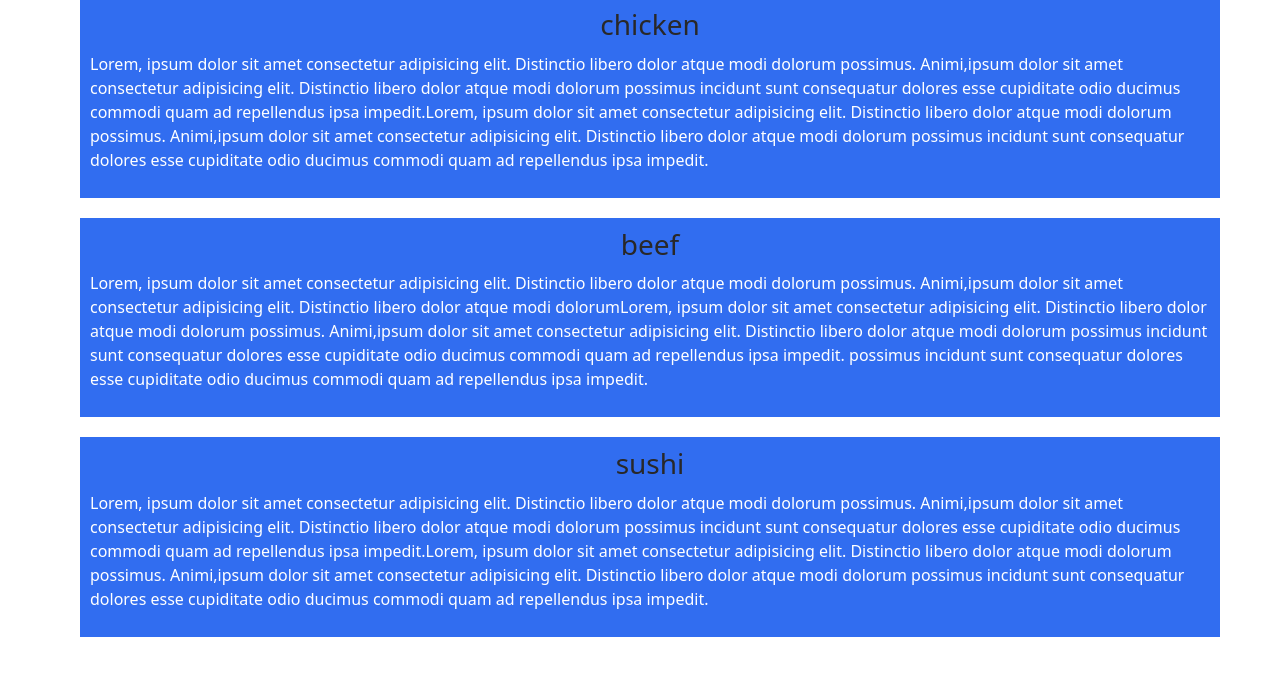
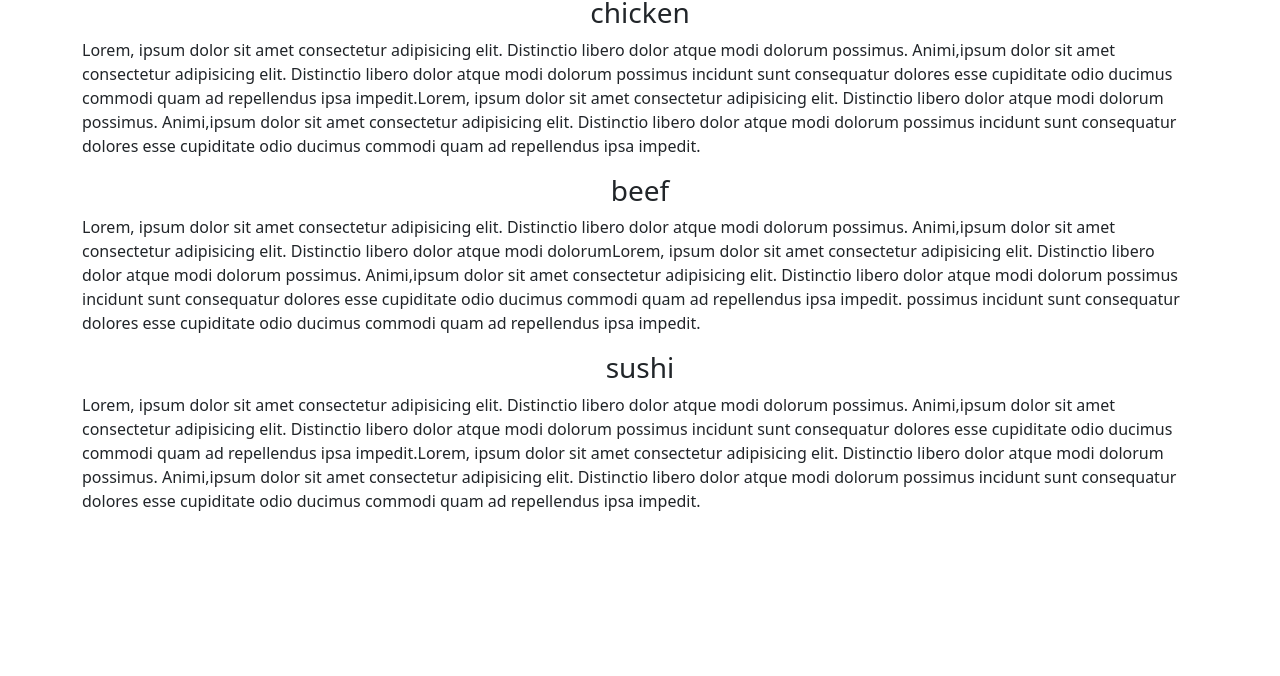
Before and after one commit to aasaipandi/module-2-assignment, a plain HTML site: page index.html in a window 1280 px wide. Shown: the part 124-800 px from the top of the page. Drawn offline with Linux system fonts and the light colour scheme.

Commit message:
Update index.html

```diff
--- a/index.html
+++ b/index.html
@@ -4,7 +4,7 @@
     <meta charset="UTF-8">
     <meta name="viewport" content="width=device-width, initial-scale=1.0">
     <link rel="stylesheet" href="css/bootstrap.min.css">
-    <link rel="stylesheet" href="din.css">
+    <link rel="stylesheet" href="style.css">
     <title>Document</title>
 </head>
 <body>
```
